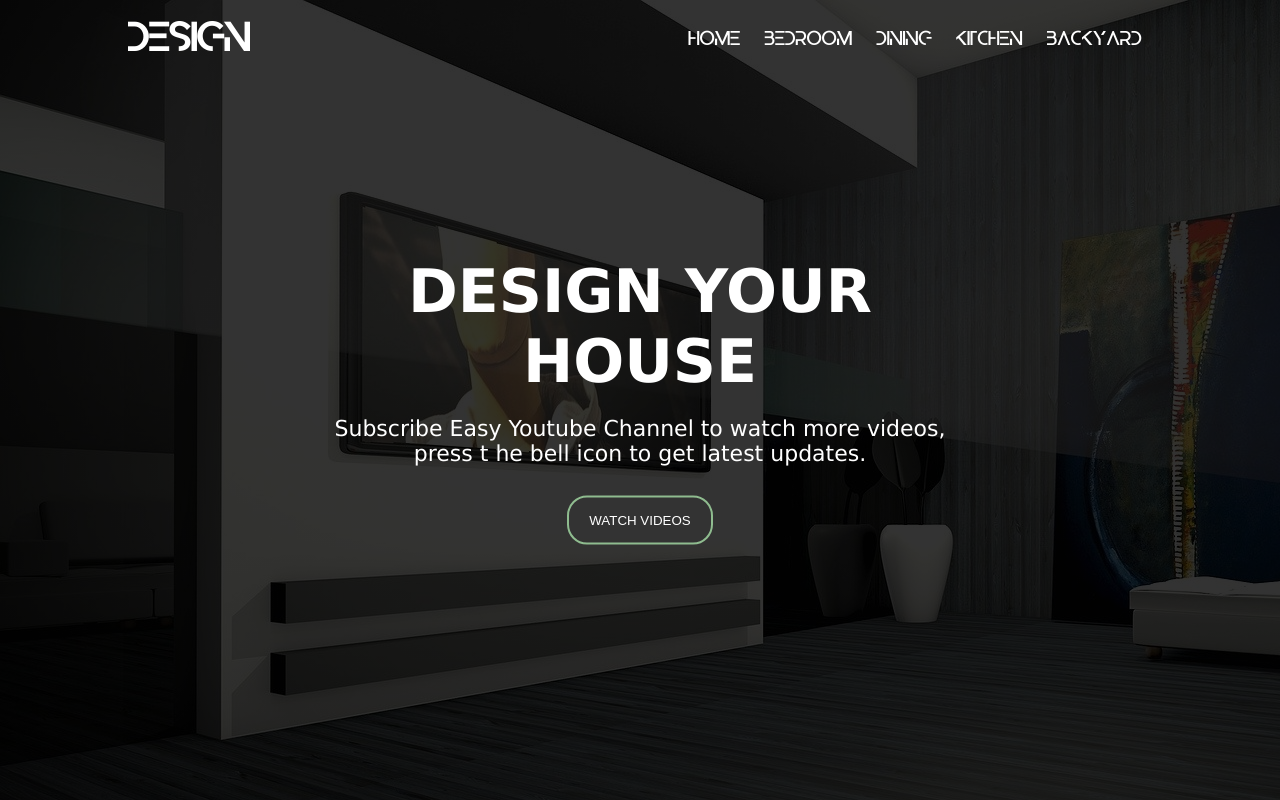
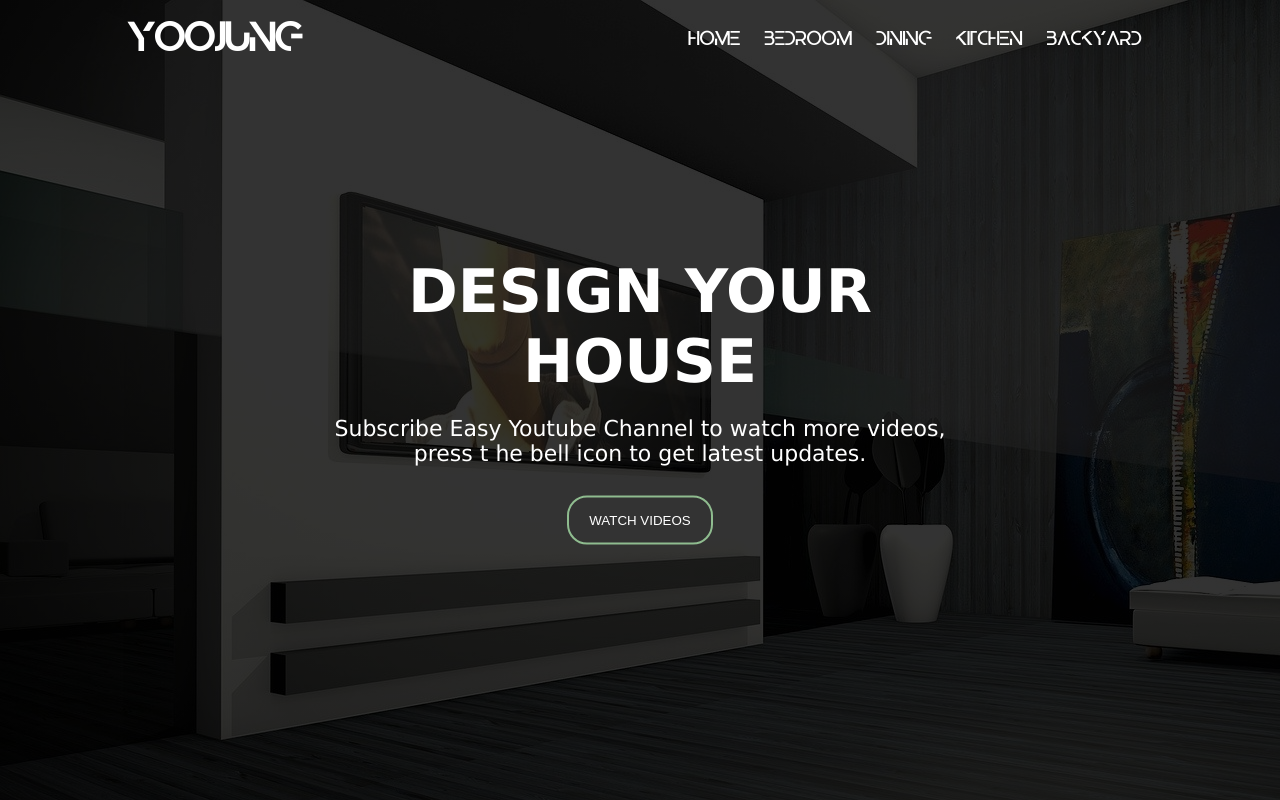
Before and after one commit to minaleebtu/web_ex, a plain HTML site: page index.html in a window 1280 px wide. Drawn offline with Linux system fonts and the light colour scheme; files whose address does not match are found by name.

Commit message:
changed title name

```diff
--- a/index.html
+++ b/index.html
@@ -9,7 +9,7 @@
     <body>
         <div class="container">
             <div class="header">
-                <h1><a href="#">DESIGN</a></h1>
+                <h1><a href="#">YOOJUNG</a></h1>
                 <div class="nav">
                     <ul>
                         <li><a href="#">HOME</a></li>
```
